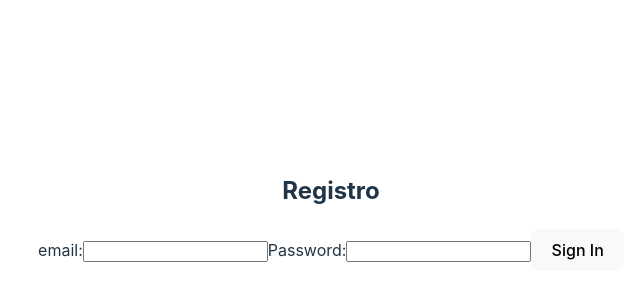
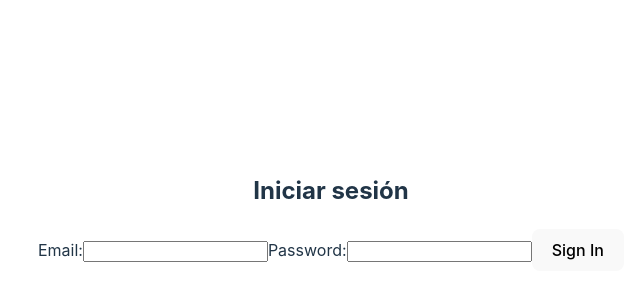
Before and after one commit to blanca-gomez/HomeHealth-Hub-frontend, a React (Vite) app: page /signIn in a window 1280 px wide. Shown: the part 188-488 px from the top of the page, without its empty margins (309-949 px from the left). Built offline with nearby package versions, Linux system fonts and the light colour scheme.

Commit message:
dashboard

```diff
--- a/src/App.jsx
+++ b/src/App.jsx
@@ -1,20 +1,27 @@
-import { useState } from 'react';
+import React, { useState } from 'react';
 import './App.css';
-import { BrowserRouter as Router, Route, Routes, Link } from "react-router-dom";
+import { BrowserRouter as Router, Route, Routes} from "react-router-dom";
 import Home from './components/Home';
 import SignUp from './components/SignUp';
 import SignIn from './components/SignIn';
+import Dashboard from './components/Dashboard';
+import { UserProvider } from './components/UserContext';
 
 function App() {
+  const [user, setUser] = useState(null);
+  return (
+    <Router>
+      <UserProvider>
+        <Routes>
+          <Route path="/" element={<Home />} />
+          <Route path="/signUp" element={<SignUp />} />
+          <Route path="/signIn" element={<SignIn setUser={setUser} />} />
+          <Route path="/dashboard" element={<Dashboard user={user} />} />
 
-  return (
-   <Router>
-      <Routes>
-        <Route path='/' element={<Home/>}/>
-        <Route path='/signUp' element={<SignUp/>}/>
-        <Route path='/signIn' element={<SignIn/>}/>
-      </Routes>
-   </Router>
+        </Routes>
+      </UserProvider>
+
+    </Router>
   )
 }
 
--- /dev/null
+++ b/src/components/Dashboard.jsx
@@ -0,0 +1,24 @@
+import React from 'react';
+import { useUser } from './UserContext';
+
+const Dashboard = () => {
+  const { user } = useUser();
+
+  return (
+    <div>
+      {user ? (
+        <h2>¡Bienvenido/a {user.firstName}!</h2>
+      ) : (
+        <p>Cargando...</p>
+      )}
+      <nav>
+        <li>Mi medicación</li>
+        <li>Mis constantes vitales</li>
+        <li>Mis citas médicas</li>
+      </nav>
+    </div>
+
+  );
+};
+
+export default Dashboard;
--- a/src/components/SignIn.jsx
+++ b/src/components/SignIn.jsx
@@ -1,54 +1,58 @@
-import React, {useState} from "react";
+import React, { useState } from 'react';
+import { useNavigate } from 'react-router-dom';
+import { useUser } from './UserContext';
 
 const SignIn = () => {
   const [form, setForm] = useState({
     email: '',
-        password:'',
-    })
+    password: '',
+  });
   const [message, setMessage] = useState('');
+  const navigate = useNavigate();
+  const { setUser } = useUser();
 
   const handleInput = (e) => {
-        const {name, value} = e.target;
-        setForm({...form, [name]: value})
-    }
+    const { name, value } = e.target;
+    setForm({ ...form, [name]: value });
+  };
 
   const handleSubmit = async (e) => {
     e.preventDefault();
 
-        try{
+    try {
       const response = await fetch('http://localhost:3000/auth/signin', {
         method: 'POST',
         headers: {
           'Content-Type': 'application/json',
         },
         body: JSON.stringify(form),
-              })
+      });
 
-              if(response.ok){
-                setMessage('¡Bienvenido!');
+      if (response.ok) {
+        const data = await response.json();
+        setUser(data.user);
+        navigate('/dashboard');
+      } else {
+        setMessage('Error al iniciar sesión');
+      }
+    } catch (error) {
+      setMessage(error.message || 'Error al iniciar sesión');
+    }
+  };
 
-              }else{
-                setMessage('Error al iniciar sesión')
-
-              }
-        }catch (error){
-            setMessage(error.message || 'Error al iniciar sesión')
-        }
-    }
-
-        return(
+  return (
     <div>
-                <h2>Registro</h2>
+      <h2>Iniciar sesión</h2>
       <form onSubmit={handleSubmit}>
-                    <label>email:</label>
-                    <input type='text' value={form.email} name='email' onChange={handleInput}></input>
+        <label>Email:</label>
+        <input type="text" value={form.email} name="email" onChange={handleInput} />
         <label>Password:</label>
-                    <input type='password' value={form.password} name='password' onChange={handleInput}></input>
-                    <button type='submit'>Sign In</button>
+        <input type="password" value={form.password} name="password" onChange={handleInput} />
+        <button type="submit">Sign In</button>
       </form>
       {message && <p>{message}</p>}
     </div>
-        )
-}
+  );
+};
 
 export default SignIn;
--- a/src/components/SignUp.jsx
+++ b/src/components/SignUp.jsx
@@ -12,6 +12,7 @@ const SignUp = () => {
         emergencyContacts:''
     })
     const [message, setMessage] = useState('');
+
 
     const handleInput = (e) => {
         const {name, value} = e.target;
--- /dev/null
+++ b/src/components/UserContext.jsx
@@ -0,0 +1,15 @@
+import React, { createContext, useState, useContext } from 'react';
+
+const UserContext = createContext();
+
+export const useUser = () => useContext(UserContext);
+
+export const UserProvider = ({ children }) => {
+  const [user, setUser] = useState(null);
+
+  return (
+    <UserContext.Provider value={{ user, setUser }}>
+      {children}
+    </UserContext.Provider>
+  );
+};
```
Lines whose indentation alone changed are shown as unchanged.
